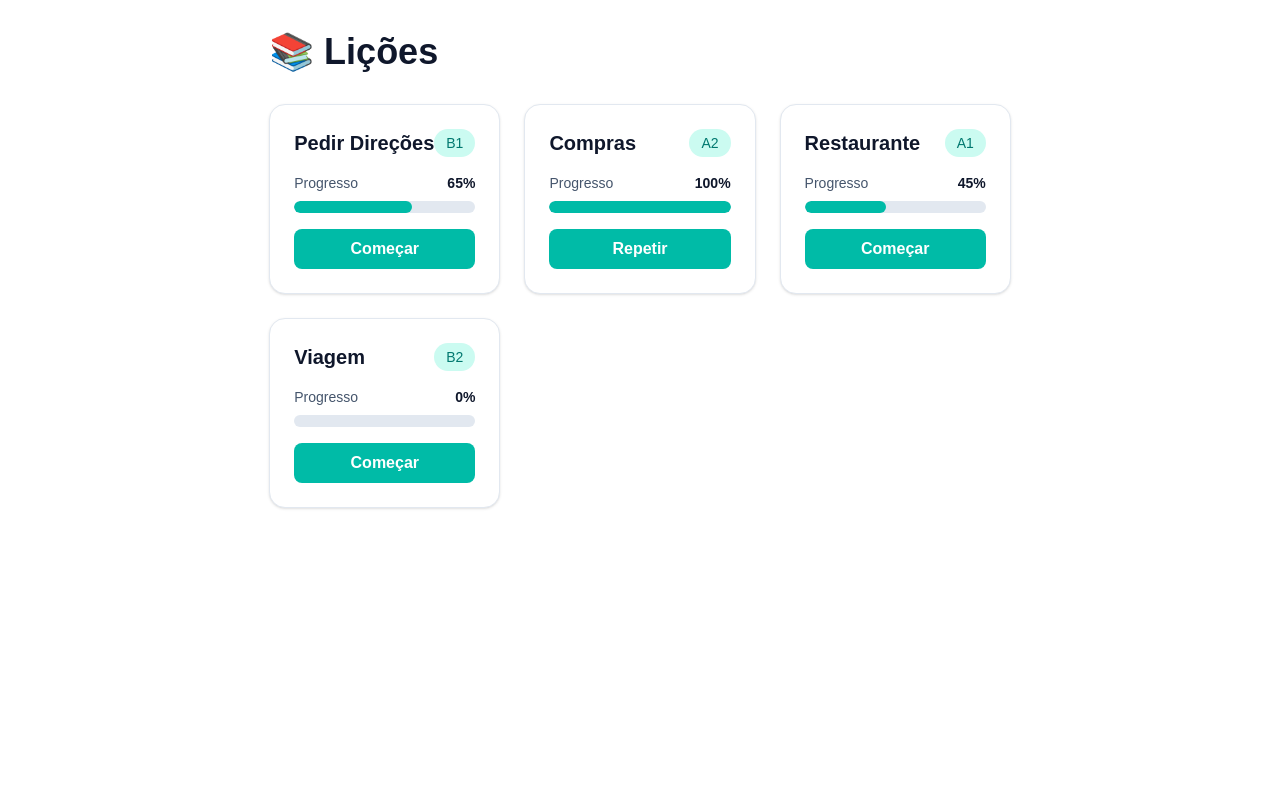
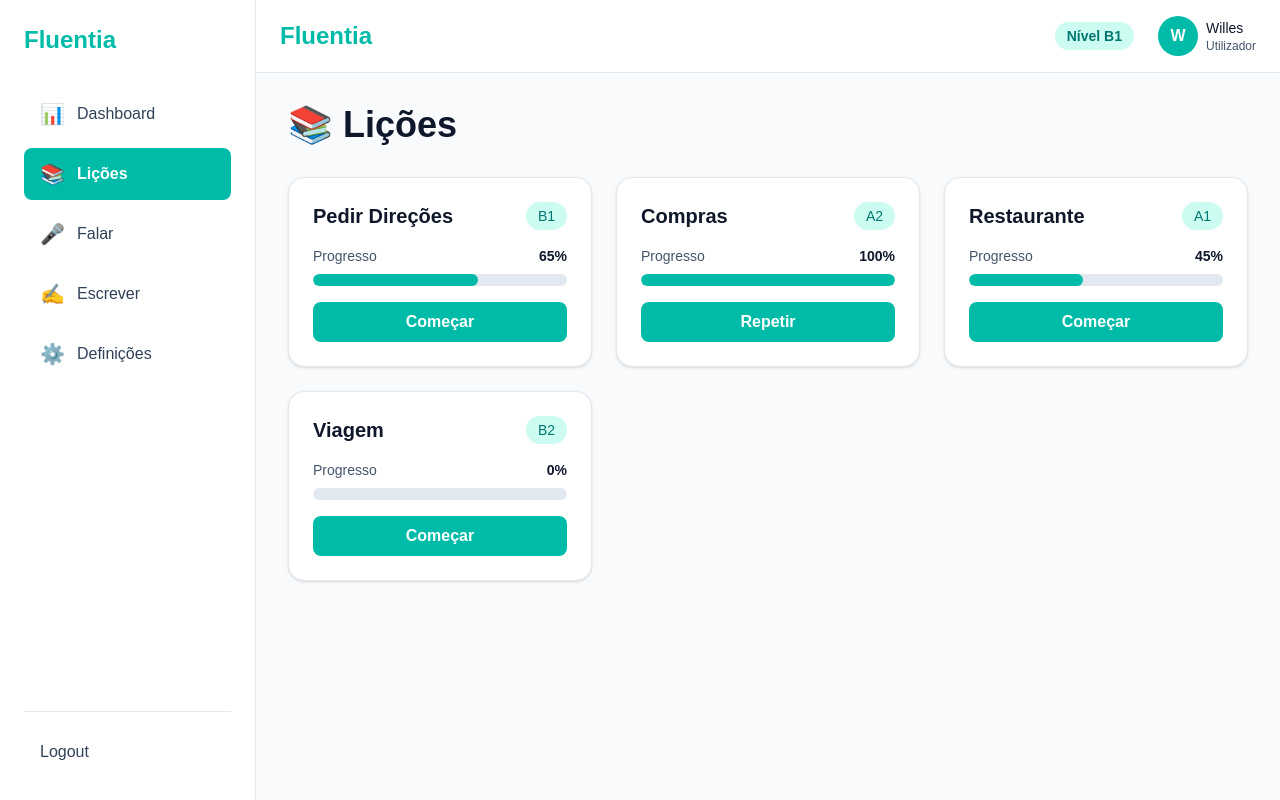
Before and after one commit to motaramos12/fluentia, a Next.js app: page /lessons in a window 1280 px wide. Built offline with nearby package versions, Linux system fonts and the light colour scheme.

Commit message:
Fix: Add layout files for all feature pages

```diff
--- /dev/null
+++ b/src/app/lessons/layout.tsx
@@ -0,0 +1,18 @@
+import { Navbar } from "@/components/shared/Navbar";
+import { Sidebar } from "@/components/shared/Sidebar";
+
+export default function LessonsLayout({
+  children,
+}: {
+  children: React.ReactNode;
+}) {
+  return (
+    <div className="flex h-screen bg-slate-50 dark:bg-slate-900">
+      <Sidebar />
+      <div className="flex-1 flex flex-col overflow-hidden">
+        <Navbar />
+        <main className="flex-1 overflow-y-auto">{children}</main>
+      </div>
+    </div>
+  );
+}
--- /dev/null
+++ b/src/app/practice/layout.tsx
@@ -0,0 +1,18 @@
+import { Navbar } from "@/components/shared/Navbar";
+import { Sidebar } from "@/components/shared/Sidebar";
+
+export default function PracticeLayout({
+  children,
+}: {
+  children: React.ReactNode;
+}) {
+  return (
+    <div className="flex h-screen bg-slate-50 dark:bg-slate-900">
+      <Sidebar />
+      <div className="flex-1 flex flex-col overflow-hidden">
+        <Navbar />
+        <main className="flex-1 overflow-y-auto">{children}</main>
+      </div>
+    </div>
+  );
+}
--- /dev/null
+++ b/src/app/settings/layout.tsx
@@ -0,0 +1,18 @@
+import { Navbar } from "@/components/shared/Navbar";
+import { Sidebar } from "@/components/shared/Sidebar";
+
+export default function SettingsLayout({
+  children,
+}: {
+  children: React.ReactNode;
+}) {
+  return (
+    <div className="flex h-screen bg-slate-50 dark:bg-slate-900">
+      <Sidebar />
+      <div className="flex-1 flex flex-col overflow-hidden">
+        <Navbar />
+        <main className="flex-1 overflow-y-auto">{children}</main>
+      </div>
+    </div>
+  );
+}
```
